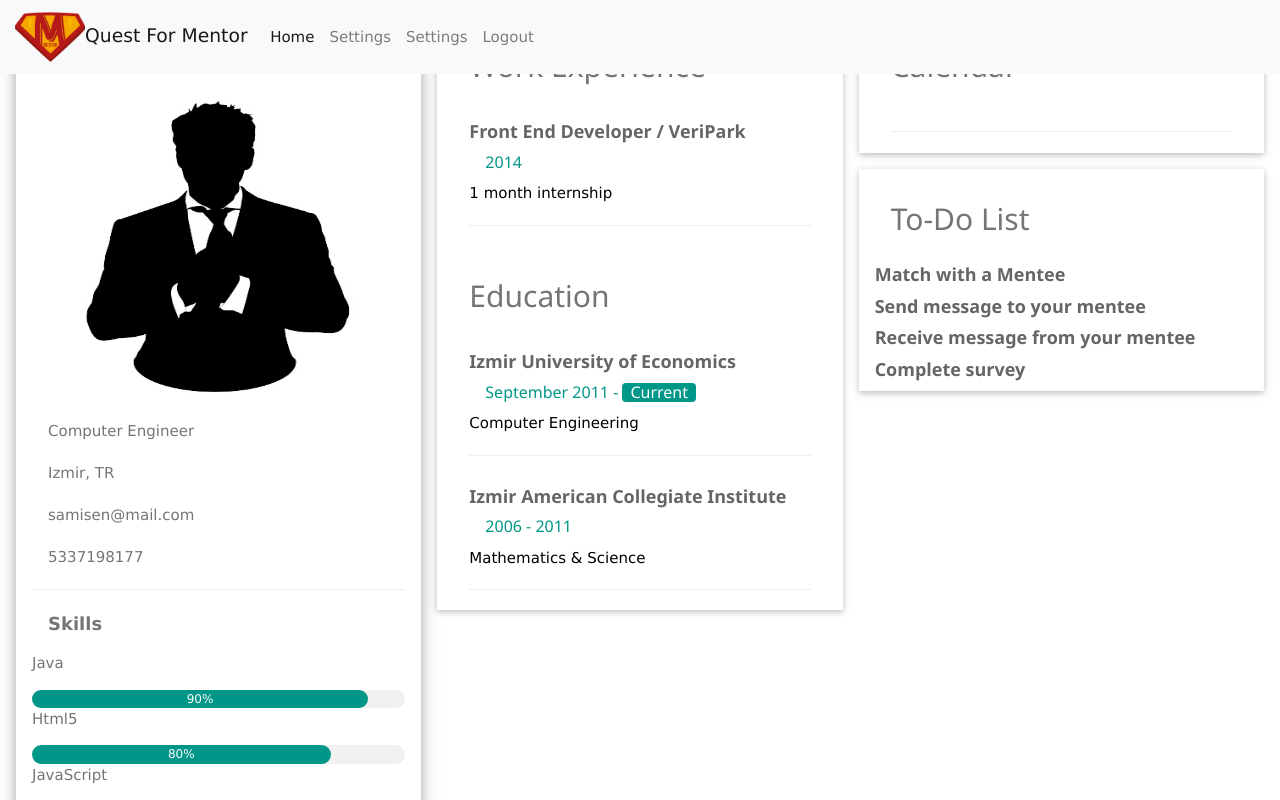
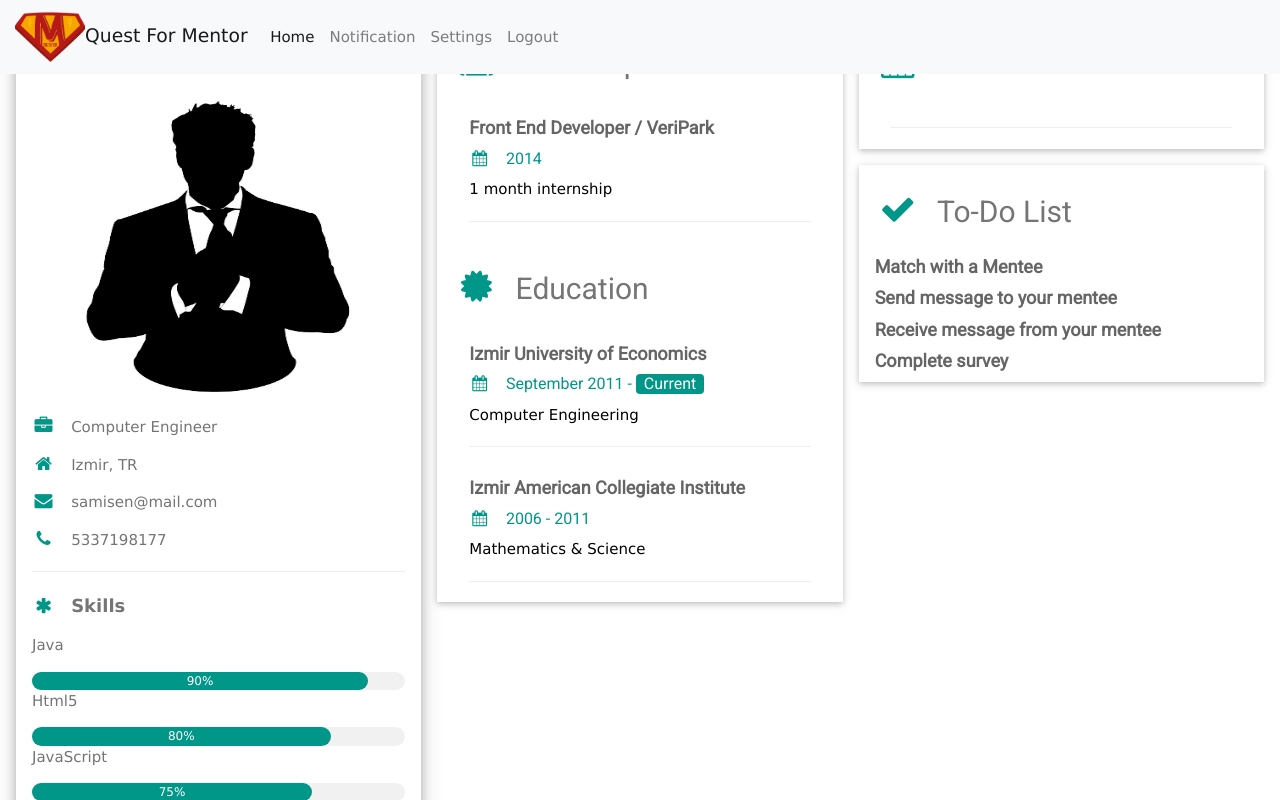
Before and after one commit to gageracer/QFM, an Angular app: page / in a window 1280 px wide. Shown: the top 800 px of the page. Built offline with nearby package versions, Linux system fonts and the light colour scheme.

Commit message:
profileicon

```diff
--- a/src/app/header/header.component.html
+++ b/src/app/header/header.component.html
@@ -10,7 +10,7 @@
       </li>
 
       <li class="nav-item">
-        <a class="nav-link" href="#">Settings</a>
+        <a class="nav-link" href="#">Notification</a>
       </li>
 
       <li class="nav-item">
--- a/src/app/mainpage/profile/profile.component.html
+++ b/src/app/mainpage/profile/profile.component.html
@@ -1,3 +1,10 @@
+<link rel='stylesheet' href='https://fonts.googleapis.com/css?family=Roboto'>
+	<link rel="stylesheet" href="https://cdnjs.cloudflare.com/ajax/libs/font-awesome/4.7.0/css/font-awesome.min.css">
+	<style>
+	html,body,h1,h2,h3,h4,h5,h6 {font-family: "Roboto", sans-serif}
+	</style>
+
+
 
 		<div id="fh5co-hero">
 
```
